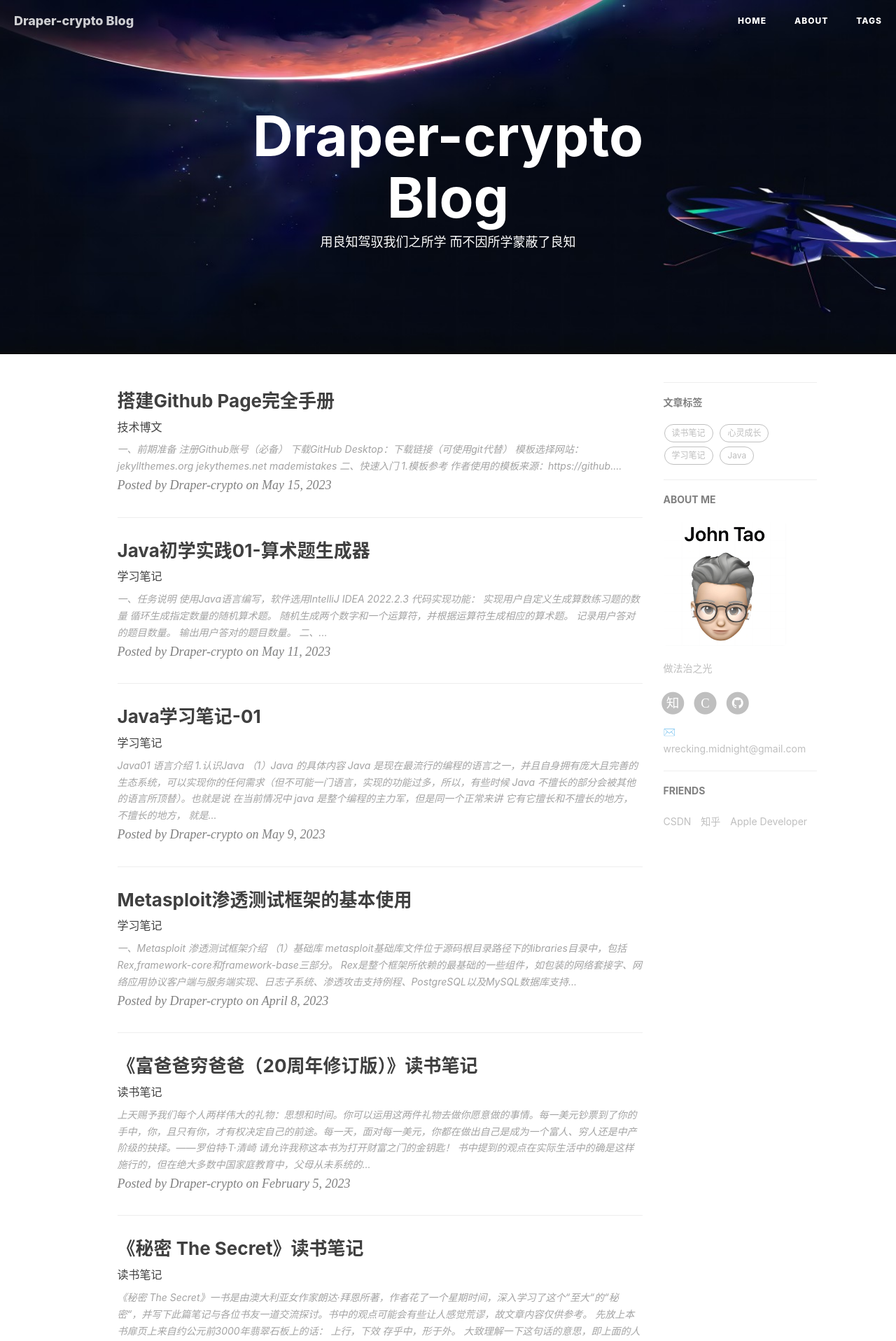
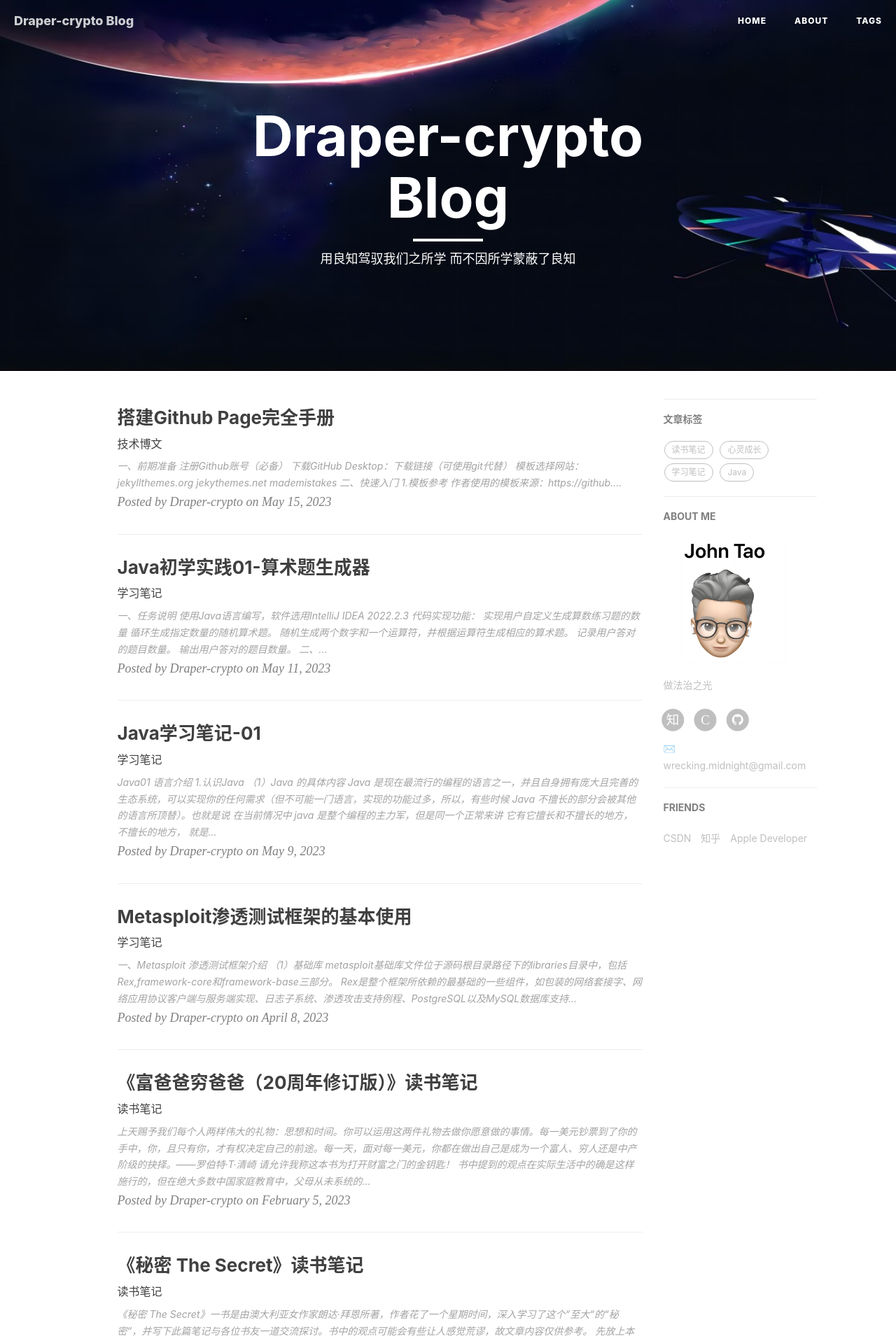
Before and after one commit to Draper-crypto/Draper-crypto.github.io, a Jekyll site: the page built from index.html, in a window 1280 px wide. Shown: the top 1916 px of the page at 70% size. Built offline with Jekyll 4.4.1, drawn with Linux system fonts in a browser that asks for light colours; nearby versions of some CDN libraries; the list of posts is cut into pages by our own code; comment, search, counter and statistics services are not loaded.

Commit message:
更新 page.html

```diff
--- a/_layouts/page.html
+++ b/_layouts/page.html
@@ -10,7 +10,7 @@ layout: default
             <div class="col-lg-8 col-lg-offset-2 col-md-10 col-md-offset-1 ">
                 <div class="site-heading">
                     <h1>{% if page.title %}{{ page.title }}{% else %}{{ site.title }}{% endif %}</h1>
-                    <!--<hr class="small">-->
+                    <hr class="small">
                     <span class="subheading">{{ page.description }}</span>
                 </div>
             </div>
```
